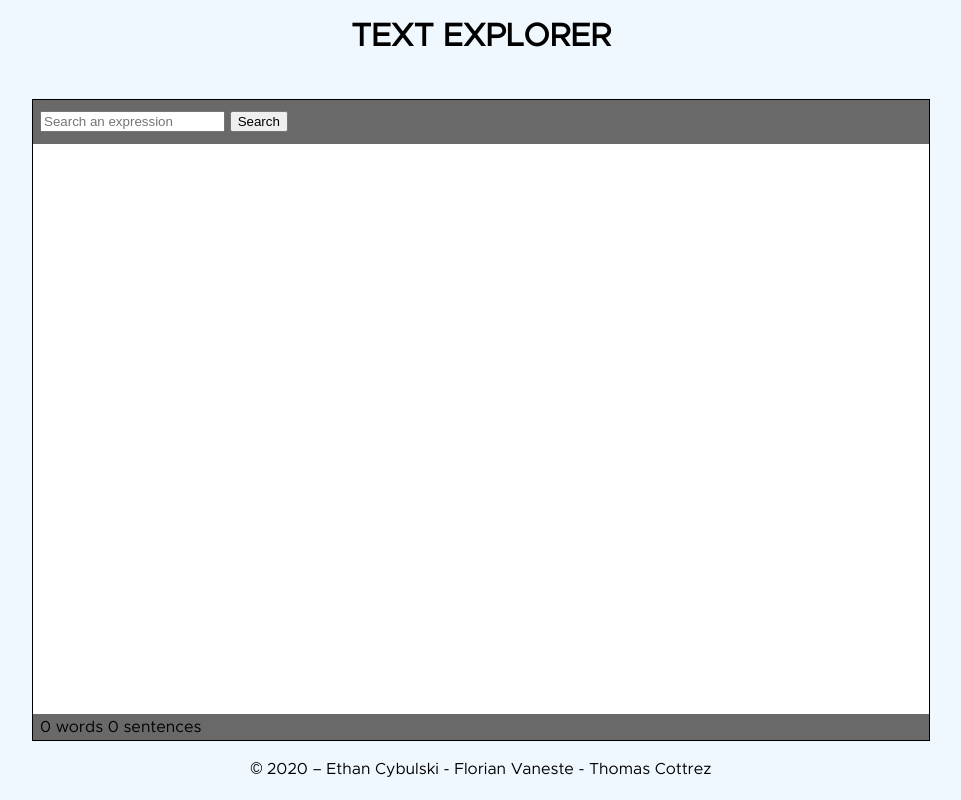
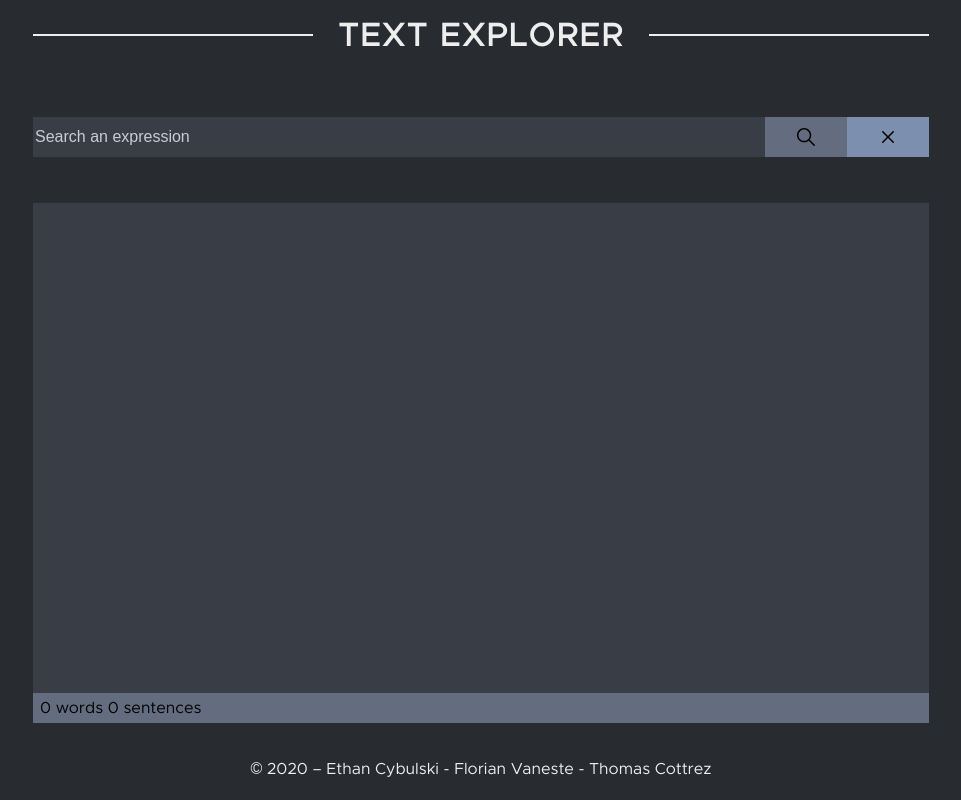
Before and after one commit to ThmsCttrz/Text-Explorer, a plain HTML site: page public/index.html in a window 1280 px wide. Shown: the whole page, without its empty margins (159-1120 px from the left). Drawn offline with Linux system fonts and the light colour scheme.

Commit message:
Front-end
Search field disposition, Colors

```diff
--- a/public/index.html
+++ b/public/index.html
@@ -13,12 +13,12 @@
 
     <main>
         <div id="toolbar">
-            <span>
+            <div id="inputSection">
                 <input id="searchField" type="text" placeholder="Search an expression">
-                <button id="searchButton">Search</button>
-                <button id="clearSearchFieldButton" class="hidden">X</button>
-            </span>
-            <span id="occurrencesCounter"></span>
+                <button id="searchButton"><img class="logo" src="media/icon/loupe.svg"/></button>
+                <button id="clearSearchFieldButton"><img class="logo" src="media/icon/close.svg"/></button>
+            </div>
+            <div id="occurrencesCounter"></div>
         </div>
 
         <div id="editor" spellcheck="false" contenteditable="true"></div>
--- a/public/js/main.js
+++ b/public/js/main.js
@@ -100,11 +100,11 @@ function searchOccurrences(needle) {
 
     // Display of the occurrences counter and of the clear field erasing button
     if (needle.length > 0) {
-        clearSearchFieldButton.classList.remove("hidden");
+        // clearSearchFieldButton.classList.remove("hidden");
         occurrencesCounter.innerText = countOccurences + " occurrence" + (countOccurences !== 1 ? "s" : "") + " found";
     }
     else {
-        clearSearchFieldButton.classList.add("hidden");
+        // clearSearchFieldButton.classList.add("hidden");
         occurrencesCounter.innerText = "";
     }
 
@@ -118,7 +118,7 @@ function eraseSearch(clearSearchField = true) {
 
     // Truncate the occurrences counter and hide the search erasing button
     occurrencesCounter.innerText = "";
-    clearSearchFieldButton.classList.add("hidden");
+    // clearSearchFieldButton.classList.add("hidden");
 
     // Disable the search results highlighting
     editor.classList.add('highlighting_disabled')
--- a/public/style/general.css
+++ b/public/style/general.css
@@ -30,8 +30,33 @@
 
 .highlighting_disabled mark {
     background-color: transparent;
+    color: inherit;
 }
 
+/* MAIN TITLE */
+h1 {
+    padding: 0 25px;
+    letter-spacing: 2px;
+    color: #eee;
+    background-color: #282B30;
+}
+h1:before {
+    content:"";
+    position: absolute;
+    margin-top: 13px;
+    left: 15%;
+    width: 70%;
+    height: 2px;
+    background: #eee;
+    /*visibility: hidden;
+    transform: scaleX(0);
+    transition: 800ms cubic-bezier(.17,.15,.16,.99);*/
+    z-index: -1;
+}
+/*h1:before {
+    visibility: visible;
+    transform: scaleX(1);
+}*/
 
 /*PAGE STRUCTURE*/
 
@@ -44,7 +69,7 @@ body {
     width: inherit;
     height: inherit;
     margin: 0;
-    background-color: aliceblue;
+    background-color: #282B30;
     display: flex;
     flex-direction: column;
     justify-content: space-between;
@@ -62,29 +87,88 @@ main {
     justify-content: flex-start;
     align-items: flex-start;
     width: 70vw;
-    height: 80vh;
-    border: 1px solid black;
+    height: auto;
 }
 
 footer {
     height: 5vh;
+    color: #eee;
 }
-
 
 /*PAGE ELEMENTS*/
 
 #toolbar {
     display: flex;
+    flex-direction: column;
+    justify-content: flex-start;
+    align-items: center;
+    width: 100%;
+    height: calc(55px + 1em);
+    /*background-color: dimgrey;*/
+    margin-bottom: 15px;
+}
+
+#inputSection {
+    display: flex;
     flex-direction: row;
     justify-content: flex-start;
-    align-items: center;
-    width: inherit;
-    height: 50px;
-    background-color: dimgrey;
+    margin: 0;
+    width: 100%;
+    height: 40px;
+}
+#occurrencesCounter {
+    margin-top: 10px;
+    width: 100%;
+    font-size: 1em;
+    color: #C5CDD9;
 }
 
-#toolbar > span {
-    margin: 7px;
+#searchField {
+    width: 90%;
+    margin: 0;
+    background-color: #393e46;
+    border: none;
+    outline: none;
+    color: #C5CDD9;
+    font-size: 1em;
+}
+#searchField::placeholder {
+    color: #C5CDD9;
+    font-size: 1em;
+}
+#searchButton, #clearSearchFieldButton {
+    display: flex;
+    -webkit-appearance: none;
+    width: 10%;
+    border: none;
+    border-radius: 0;
+    justify-content: center;
+    align-items: center;
+    transition: 200ms ease-in-out;
+}
+#searchButton {
+    background-color: #636D7F;
+}
+#clearSearchFieldButton {
+    background-color: #7D8FAE;
+}
+#searchButton:hover, #clearSearchFieldButton:hover {
+    cursor: pointer;
+    background-color: #00adb5;
+}
+#searchButton:focus, #clearSearchFieldButton:focus {
+    outline: none;
+    border: 1px solid #eee;
+}
+#searchButton .logo {
+    width: 25%;
+}
+#clearSearchFieldButton .logo {
+    width: 18%;
+}
+
+mark {
+    background-color: rgba(0, 173, 181, 0.8);
 }
 
 #editor {
@@ -92,11 +176,13 @@ footer {
     max-width: calc(70vw - 14px);
     width: calc(70vw - 14px);
     padding: 15px 7px;
-    border-width: 0;
-    min-height: calc(80vh - 40px - 30px - 30px);
-    max-height: calc(80vh - 40px - 30px - 30px);
-    height: calc(80vh - 40px - 30px);
-    background-color: white;
+    min-height: calc(70vh - 40px - 30px - 30px);
+    max-height: calc(70vh - 40px - 30px - 30px);
+    height: calc(70vh - 40px - 30px);
+    background-color: #393e46;
+    color: #C5CDD9;
+    outline: none;
+    border: none;
     overflow-y: auto;
 }
 
@@ -107,7 +193,7 @@ footer {
     align-items: center;
     width: inherit;
     height: 30px;
-    background-color: dimgrey;
+    background-color: #636D7F;
 }
 
 #contextbar > span {
```
Also changed, not shown: public/media/icon/close.svg (added), public/media/icon/loupe.svg (added).
